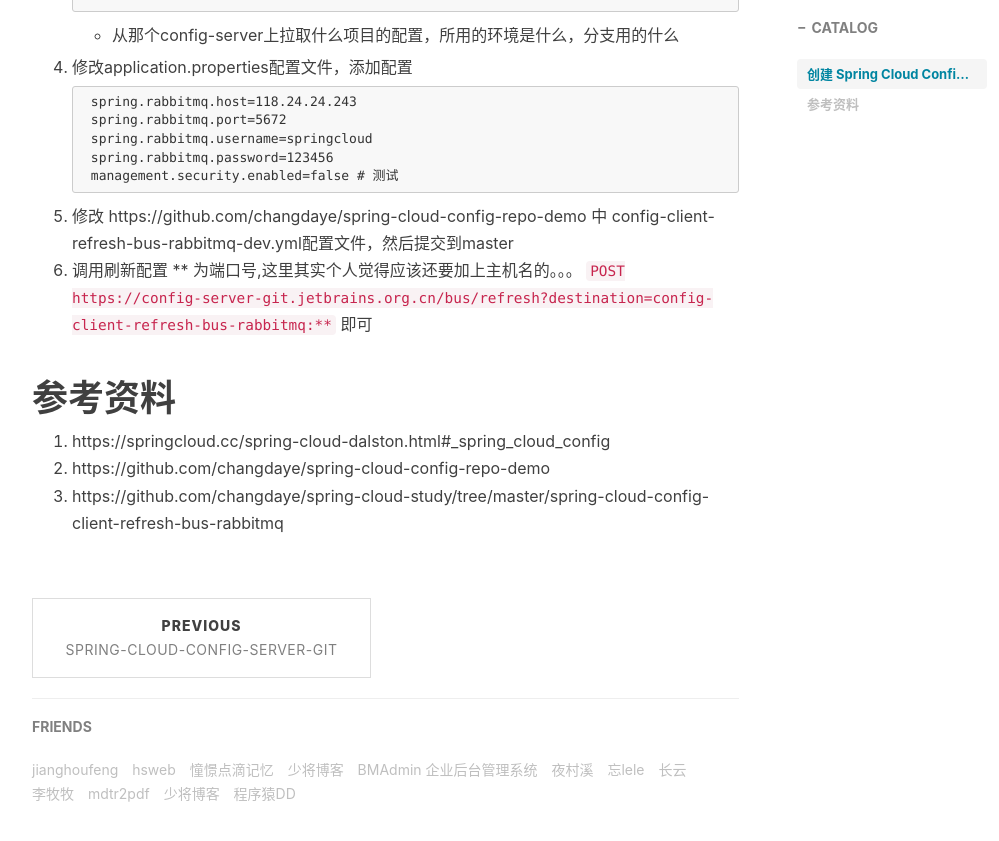
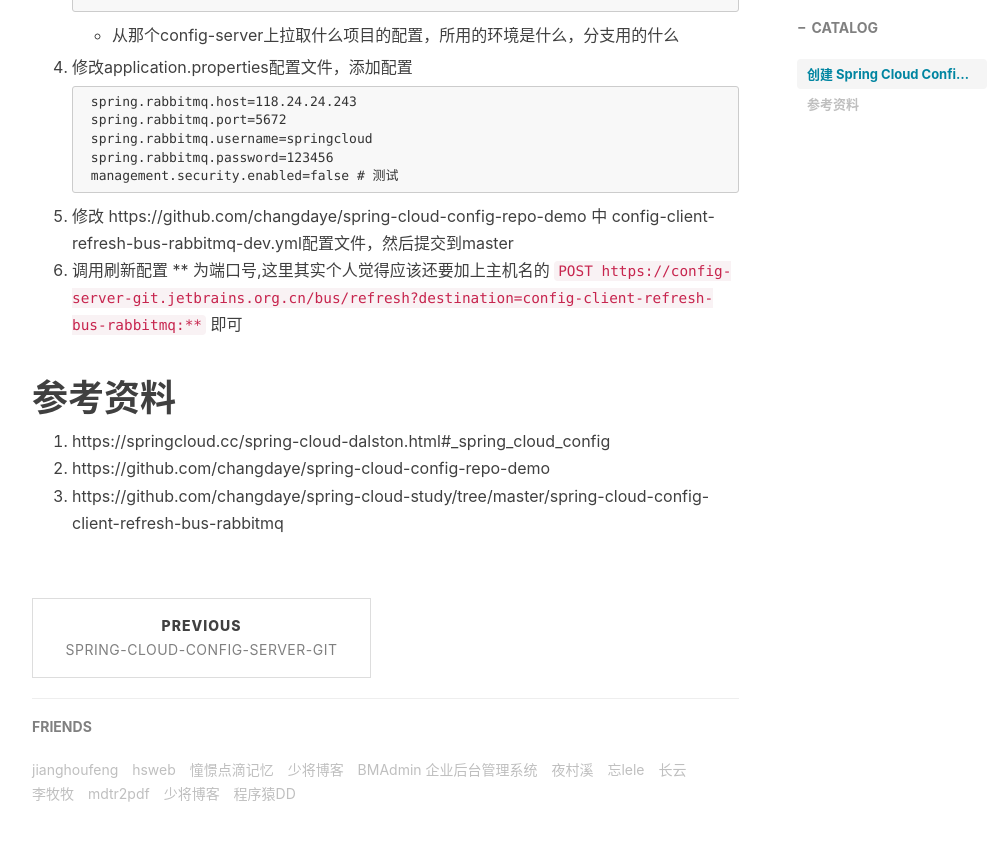
Before and after one commit to ncic-ict/changdaye.github.io, a Jekyll site: the page built from _posts/2018-04-06-spring-cloud-config-client-refresh-bus-rabbitmq.md, in a window 1280 px wide and 900 px high, scrolled down 1874 px. Shown: the top 841 px of the window, without its empty margins (233-1232 px from the left). Built offline with Jekyll 4.4.1, drawn with Linux system fonts in a browser that asks for light colours; nearby versions of some CDN libraries; comment, search, counter and statistics services are not loaded.

```diff
--- a/_posts/2018-04-06-spring-cloud-config-client-refresh-bus-rabbitmq.md
+++ b/_posts/2018-04-06-spring-cloud-config-client-refresh-bus-rabbitmq.md
@@ -89,7 +89,7 @@
 # 测试
 
 1. 修改 https://github.com/changdaye/spring-cloud-config-repo-demo 中 config-client-refresh-bus-rabbitmq-dev.yml配置文件，然后提交到master
-2. 调用刷新配置 ** 为端口号,这里其实个人觉得应该还要加上主机名的。。。
+2. 调用刷新配置 ** 为端口号,这里其实个人觉得应该还要加上主机名的
 	`POST https://config-server-git.jetbrains.org.cn/bus/refresh?destination=config-client-refresh-bus-rabbitmq:**`
 	即可
 
```
